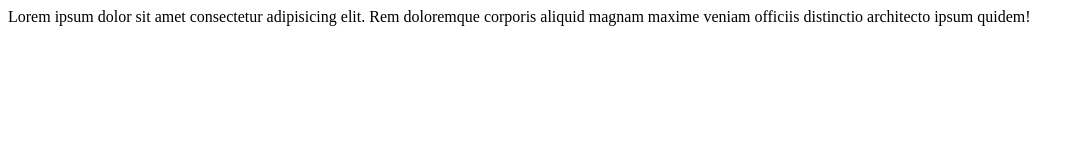
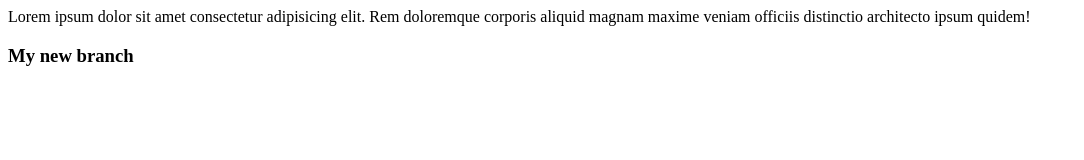
Before and after one commit to NainaBawa/LocalRepo, a plain HTML site: page index.html in a window 1280 px wide. Shown: the whole page, without its empty margins (0-1084 px from the left). Drawn offline with Linux system fonts and the light colour scheme.

Commit message:
Adding new line

```diff
--- a/index.html
+++ b/index.html
@@ -1 +1,3 @@
 <p>Lorem ipsum dolor sit amet consectetur adipisicing elit. Rem doloremque corporis aliquid magnam maxime veniam officiis distinctio architecto ipsum quidem!</p>
+
+<h3>My new branch</h3>
```
